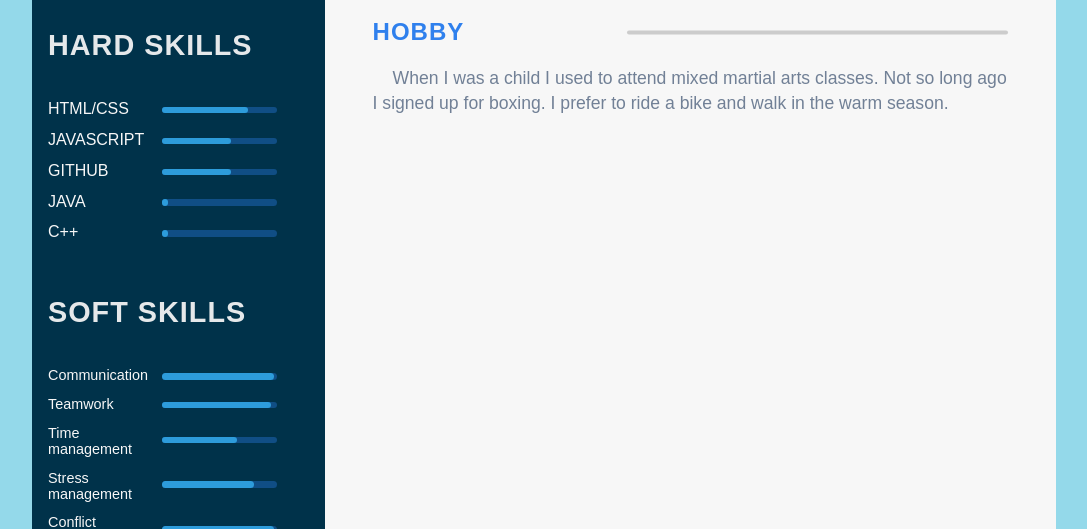
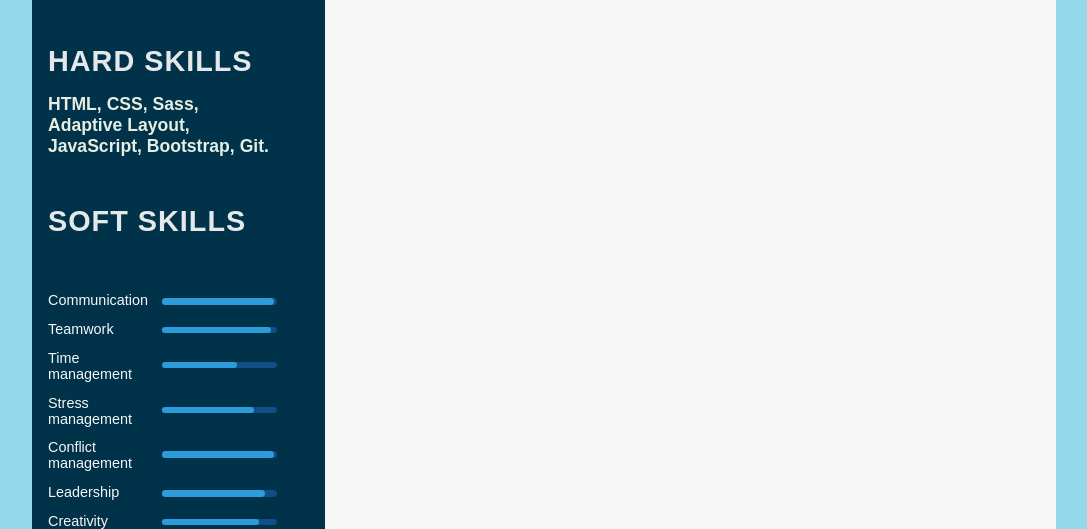
Before and after one commit to Maxim-front/CV, a plain HTML site: page index.html in a window 1280 px wide. Shown: the part 775-1304 px from the top of the page, without its empty margins (96-1183 px from the left). Drawn offline with Linux system fonts and the light colour scheme.

```diff
--- a/index.html
+++ b/index.html
@@ -43,38 +43,7 @@
                 <div class="skills-section">
                     <div>
                         <h3 class="main-title">Hard Skills</h3>
-                        <ul>
-                            <li>
-                                <p class="hard-skill-title">html/css</p>
-                                <div class="progress-bar">
-                                    <div class="progress ps-progress"></div>
-                                </div>
-                            </li>
-                            <li>
-                                <p class="hard-skill-title">Javascript</p>
-                                <div class="progress-bar">
-                                    <div class="progress js-progress"></div>
-                                </div>
-                            </li>
-                            <li>
-                                <p class="hard-skill-title">GitHub</p>
-                                <div class="progress-bar">
-                                    <div class="progress git-progress"></div>
-                                </div>
-                            </li>
-                            <li>
-                                <p class="hard-skill-title">Java</p>
-                                <div class="progress-bar">
-                                    <div class="progress j-progress"></div>
-                                </div>
-                            </li>
-                            <li>
-                                <p class="hard-skill-title">C++</p>
-                                <div class="progress-bar">
-                                    <div class="progress c-progress"></div>
-                                </div>
-                            </li>
-                        </ul>
+                        <p class="hard-skill-text">HTML, CSS, Sass, Adaptive Layout, JavaScript, Bootstrap, Git.</p>
                     </div>
                     <div>
                         <h3 class="main-title">Soft Skills</h3>
@@ -181,12 +150,6 @@
                         </div>
                     </div>
                 </section>
-                <section class="about sect">
-                    <h2 class="right-title">Hobby</h2>
-                    <p class="para-about">
-                        When I was a child I used to attend mixed martial arts classes. Not so long ago I signed up for boxing. I prefer to ride a bike and walk in the warm season.
-                    </p>
-                </section>
             </div>
         </section>
     </main>
--- a/style.css
+++ b/style.css
@@ -73,7 +73,7 @@
     text-transform: uppercase;
     letter-spacing: 1px;
     color: #f7f7f7ec;
-    padding-top: 3rem;
+    padding: 3rem 0 1rem;
 }
 
 .contact-info ul {
@@ -103,10 +103,10 @@
     padding: .4rem 0;
 }
 
-.hard-skill-title {
-    text-transform: uppercase;
-    color: #f7f7f7;
-    font-size: 1rem;
+.hard-skill-text {
+    color: #e5eee3;
+    font-size: 1.1rem;
+    font-weight: bold;
 }
 
 .progress-bar {
@@ -124,26 +124,6 @@
     left: 0;
     background-color: #2D9CDB;
     border-radius: 12px;
-}
-
-.ps-progress {
-    width: 75%;
-}
-
-.js-progress {
-    width: 60%;
-}
-
-.git-progress {
-    width: 60%;
-}
-
-.j-progress {
-    width: 5%;
-}
-
-.c-progress {
-    width: 5%;
 }
 
 .soft-skill-title {
```
